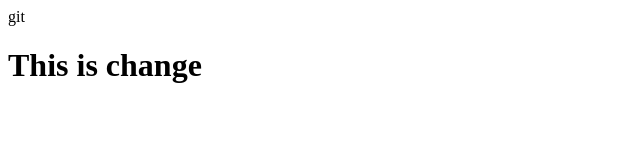
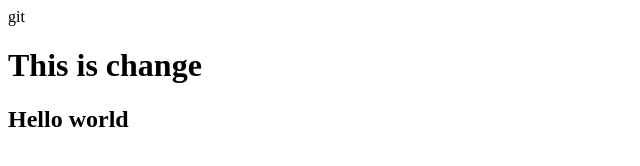
Before and after one commit to cherryberry08/my-third-repo, a plain HTML site: page index.html in a window 1280 px wide. Shown: the whole page, without its empty margins (0-640 px from the left). Drawn offline with Linux system fonts and the light colour scheme.

Commit message:
table tag added

```diff
--- a/index.html
+++ b/index.html
@@ -8,6 +8,8 @@
 </head>
 <body>
     git
-    <div><h1>This is change</h1></div>
+    <div><h1>This is change</h1>
+        <table><td><tbody><h2>Hello world</h2></tbody></td></table>
+    </div>
 </body>
 </html>
```
